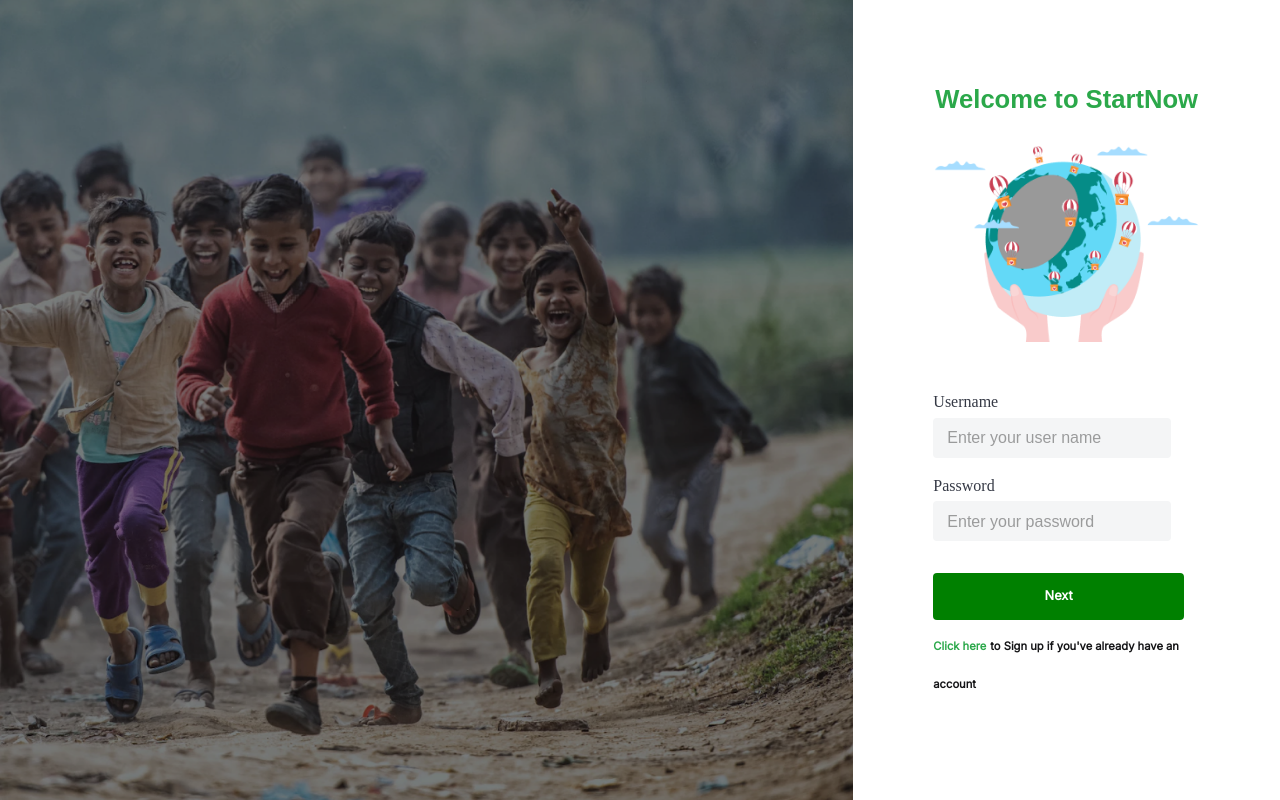
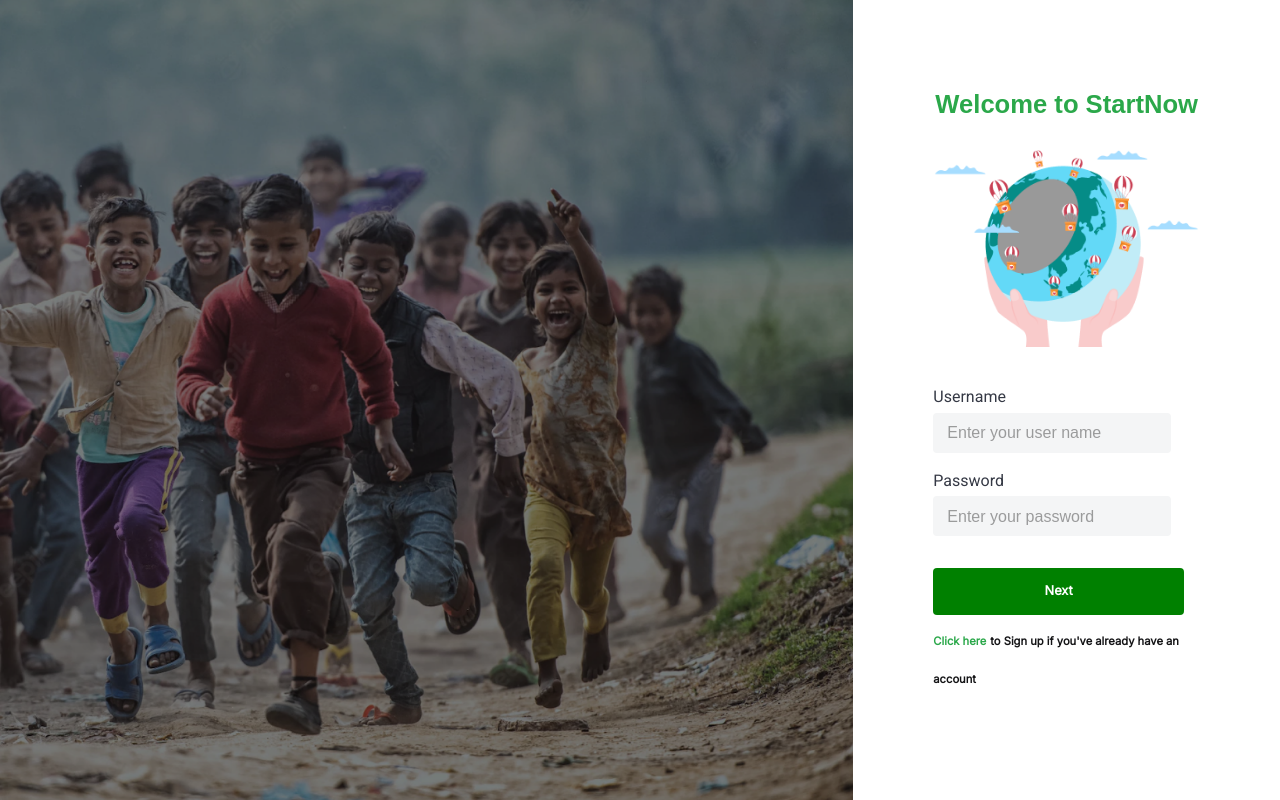
Before and after one commit to quiin1/Food-donation, a React (Create React App) app: page / in a window 1280 px wide. Built offline with nearby package versions, Linux system fonts and the light colour scheme.

Commit message:
update style

```diff
--- a/src/components/ActionInfoInputs.jsx
+++ b/src/components/ActionInfoInputs.jsx
@@ -37,6 +37,9 @@ const ActionInfoInputs = ({data}) => {
                                 ),
                                 'description': (
                                     <FormControl sx={{
+                                        "*": {
+                                            fontFamily: 'Manrope'
+                                        },
                                         ".ql-toolbar": {
                                             borderRadius: "4px 4px 0 0",
                                             border: "1px solid #EBEAED",
@@ -60,10 +63,10 @@ const ActionInfoInputs = ({data}) => {
         )
     }
     return (
-        <>
+        <Box sx={{fontFamily: 'Manrope'}}>
             <Typography sx={ActionSubTitleStyled}>{data.subtitles[0]}</Typography>
             <Grid container spacing={2}>{rows}</Grid>
-        </>
+        </Box>
     )
 }
 
--- a/src/components/LoginForm.jsx
+++ b/src/components/LoginForm.jsx
@@ -94,11 +94,11 @@ export const LoginForm = (props) => {
     }
 
     return (
-        <Box mt='1em' pr='.5em' display={'flex'} flexDirection={'column'} gap={'.5em'}>
+        <Box mt='.7em' pr='.5em' display={'flex'} flexDirection={'column'} gap={'.5em'}>
             {/* <MyInput label='Username' value={username} placeholder='Enter your user name' type='text' handleChangeFunction={handleChangeUserName}/>
             <MyInput label='Password' value={password} placeholder='Enter your password' type='password' handleChangeFunction={handleChangePassword}/> */}
             <Box>
-                <InputLabel sx={{fontFamily: "SF-Pro", color: "#353945"}}>Username</InputLabel>
+                <InputLabel sx={{fontFamily: "Roboto", color: "#353945"}}>Username</InputLabel>
                 <OutlinedInput
                     required
                     hiddenLabel
@@ -122,7 +122,7 @@ export const LoginForm = (props) => {
                 />
             </Box>
             <Box>
-                <InputLabel sx={{fontFamily: "SF-Pro", color: "#353945"}}>Password</InputLabel>
+                <InputLabel sx={{fontFamily: "Roboto", color: "#353945"}}>Password</InputLabel>
                 <OutlinedInput
                     required
                     hiddenLabel
--- a/src/components/MUIComponents.jsx
+++ b/src/components/MUIComponents.jsx
@@ -50,8 +50,7 @@ export const PostButton = styled(Button)({
 export const ActionButton = styled(Button)({
   textTransform: 'none',
   width: '100%',
-  fontFamily: 'Inter',
-  // fontFamily: 'Manrope',
+  fontFamily: 'Manrope',
   fontWeight: 600,
   fontSize: '.7em',
   // font-size: 14px;
--- a/src/components/SignupForm.jsx
+++ b/src/components/SignupForm.jsx
@@ -46,9 +46,9 @@ export const SignupForm = (props) => {
     }
 
     return (
-        <Box mt='1em' pr='.5em' display={'flex'} flexDirection={'column'} gap={'.5em'}>
+        <Box mt='.5em' pr='.5em' display={'flex'} flexDirection={'column'} gap={'.5em'}>
             <Box>
-                <InputLabel sx={{fontFamily: "SF-Pro", color: "#353945"}}>Username</InputLabel>
+                <InputLabel sx={{fontFamily: "Roboto", color: "#353945"}}>Username</InputLabel>
                 <OutlinedInput
                     required
                     hiddenLabel
@@ -72,7 +72,7 @@ export const SignupForm = (props) => {
                 />
             </Box>
             <Box>
-                <InputLabel sx={{fontFamily: "SF-Pro", color: "#353945"}}>Password</InputLabel>
+                <InputLabel sx={{fontFamily: "Roboto", color: "#353945"}}>Password</InputLabel>
                 <OutlinedInput
                     required
                     hiddenLabel
@@ -97,7 +97,7 @@ export const SignupForm = (props) => {
                 />
             </Box>
             <Box>
-                <InputLabel sx={{fontFamily: "SF-Pro", color: "#353945"}}>Confirm your password</InputLabel>
+                <InputLabel sx={{fontFamily: "Roboto", color: "#353945"}}>Confirm your password</InputLabel>
                 <OutlinedInput
                     required
                     hiddenLabel
--- a/src/components/TextEditor.jsx
+++ b/src/components/TextEditor.jsx
@@ -13,11 +13,9 @@ function TextEditor() {
         theme: 'snow',
         modules: {
           toolbar: [
-            [{ header: [1, 2, 3, 4, 5, 6] }],
+            [{ 'header': [1, 2, 3, 4, 5, 6, false] }],
             ['bold', 'italic', 'underline', 'strike'],
-            // [{ indent: '-1' }, { indent: '+1' }],
-            // [{ align: [] }], // Text alignment option
-            ['link',"blockquote", "code-block", 'image'],
+            ['link', "blockquote", "code-block", 'image'],
             [{ list: 'ordered' }, { list: 'bullet' }, { list: 'check' }],
           ],
         },
--- a/src/index.css
+++ b/src/index.css
@@ -1,4 +1,6 @@
 @import url('https://fonts.googleapis.com/css2?family=Inter&display=swap');
+@import url('https://fonts.googleapis.com/css2?family=Manrope&display=swap');
+@import url('https://fonts.googleapis.com/css2?family=Roboto&display=swap');
 @font-face {
   font-family: 'SF Pro';
   src: url("/fonts/SFProDisplay-Regular.ttf") format('truetype');
```
Also changed, not shown: public/fonts/SFProDisplay-Regular.ttf (renamed from fonts/SFProDisplay-Regular.ttf).
